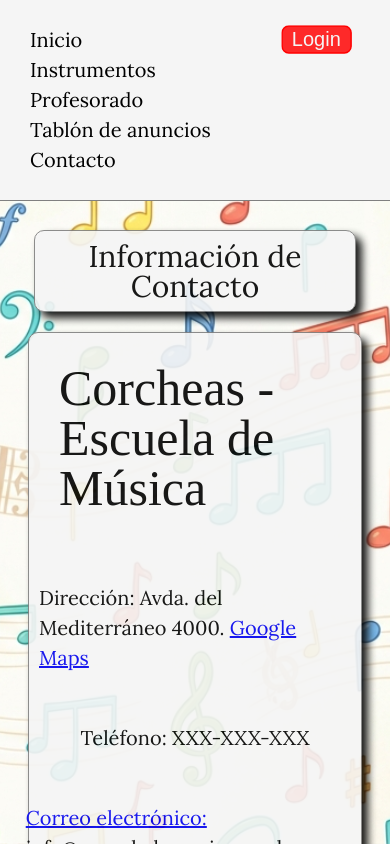
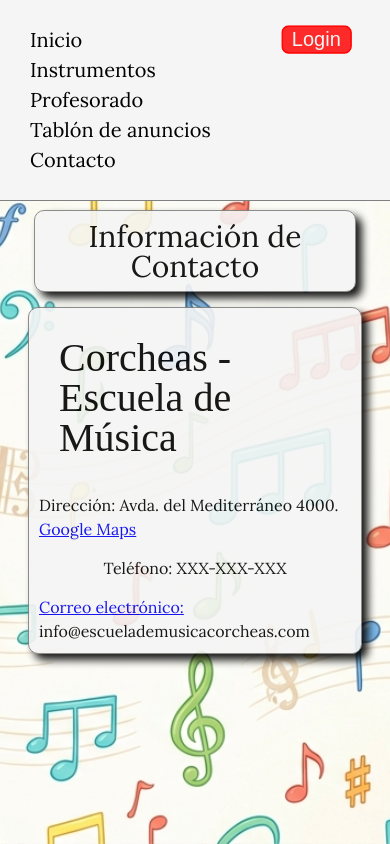
Before and after one commit to tmiguel78/escuela-musica-front, a React (Vite) app: page /contact in a window 390 px wide. Shown: the top 844 px of the page. Built offline with nearby package versions, Linux system fonts and the light colour scheme; no server answers; a web font is replaced by a local one.

Commit message:
diseño responsive mejorado

```diff
--- a/src/App.css
+++ b/src/App.css
@@ -249,7 +249,6 @@ p {
         gap: 10px;
         width: 180px;
         margin-left: 20px;
-
     }
 }
 
@@ -261,7 +260,7 @@ p {
         margin-bottom: 30px;
     }
     body {
-        padding-top: 110px;
+        padding-top: 90px;
     }
     h1 {
         text-align: center;
@@ -276,13 +275,21 @@ p {
         font-size: 50px;
     }
     .login-container form{
-        width: clamp(300px, 60%, 800px);
+        display: flex;
+        flex-direction: column;
+        align-items: center;
+        width: clamp(100px, 90%, 250px);
         margin: 10px auto;
+        scale: 0.9;
+    }
+    .login-container input {
+        width: 100%;
+        box-sizing: border-box;
     }
     textarea {
         width: 100%;
         box-sizing: border-box;
-        resize: vertical; /* opcional: permite redimensionar solo verticalmente */
+        resize: vertical;
     }
     .weather-container {
         margin: 0 auto;
@@ -293,10 +300,23 @@ p {
     }
     .contact-container {
         width: clamp(300px, 80%, 800px);
-        margin: 20px auto;
+        margin: 15px auto;
+        gap: 15px;
+    }
+    .contact-container p {
+        max-width: 100%;
+        word-wrap: break-word;
+        font-size: 16px;
+    }
+    .contact-container h2 {
+        font-size: 40px;
     }
     .bulletin-container {
         width: clamp(300px, 80%, 800px);
         margin: 15px auto;
     }
+    .home-container {
+        width: clamp(300px, 80%, 800px);
+        margin: 15px auto;
+    }
 }
--- a/src/pages/Home.jsx
+++ b/src/pages/Home.jsx
@@ -9,11 +9,10 @@ const Home = () => {
         <main>
             <h2>· Quiénes somos:</h2>
             <p>Lorem ipsum dolor sit amet, consectetur adipiscing elit. Sed do eiusmod tempor incididunt ut labore et dolore magna aliqua. Ut enim ad minim veniam, quis nostrud exercitation ullamco laboris nisi ut aliquip ex ea commodo consequat. Duis aute irure dolor in reprehenderit in voluptate velit esse cillum dolore eu fugiat nulla pariatur. Excepteur sint occaecat cupidatat non proident, sunt in culpa qui officia deserunt mollit anim id est laborum.</p>
-        </main>
-        <article>
             <h2>· Nuestra metodología:</h2>
             <p>Curabitur pretium tincidunt lacus. Nulla gravida orci a odio. Nullam varius, turpis et commodo pharetra, est eros bibendum elit, nec luctus magna felis sollicitudin mauris. Integer in mauris eu nibh euismod gravida. Aliquam sit amet.</p>
-        </article>
+        </main>
+
     </div>
     </>
     )
```
